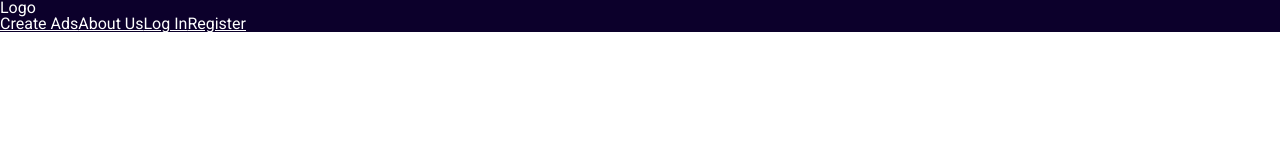
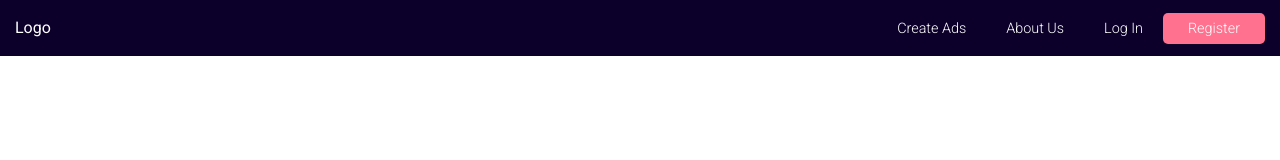
Before and after one commit to AbisaiRodriguez/react-real-estate, a React app: page / in a window 1280 px wide. Built offline with nearby package versions, Linux system fonts and the light colour scheme.

Commit message:
Finish styling the header

```diff
--- a/assets/js/realEstate/Header.js
+++ b/assets/js/realEstate/Header.js
@@ -10,7 +10,7 @@ export default class Header extends Component {
   }
   render () {
     return (<header>
-              <div>Logo</div>
+              <div className="logo">Logo</div>
               <nav>
                 <a href="#">Create Ads</a>
                 <a href="#">About Us</a>
--- a/assets/sass/_listings.scss
+++ b/assets/sass/_listings.scss
@@ -1,11 +1,33 @@
 header{
     background: #0C002B;
     color: white;
+    overflow: auto;
+    padding: 20px 15px;
+
+    .logo{
+        float: left;
+    }
+
     nav{
+        float: right;
+
         a{
             color: white;
+            text-decoration: none;
+            padding: 7px 20px;
+            font-weight: 300;
+            font-size: .9rem;
+
             &:hover{
                 color: #FD7985;
+            }
+
+            &.register-btn{
+                background: $pink;
+                padding: 7px 25px;
+                text-align: center;
+                color: white;
+                border-radius: 5px;
             }
         }
     }
--- a/public/js/components/realEstate.js
+++ b/public/js/components/realEstate.js
@@ -50,7 +50,7 @@ var Header = function (_Component) {
         null,
         _react2.default.createElement(
           'div',
-          null,
+          { className: 'logo' },
           'Logo'
         ),
         _react2.default.createElement(
```
Also changed, not shown: public/css/main.css.
